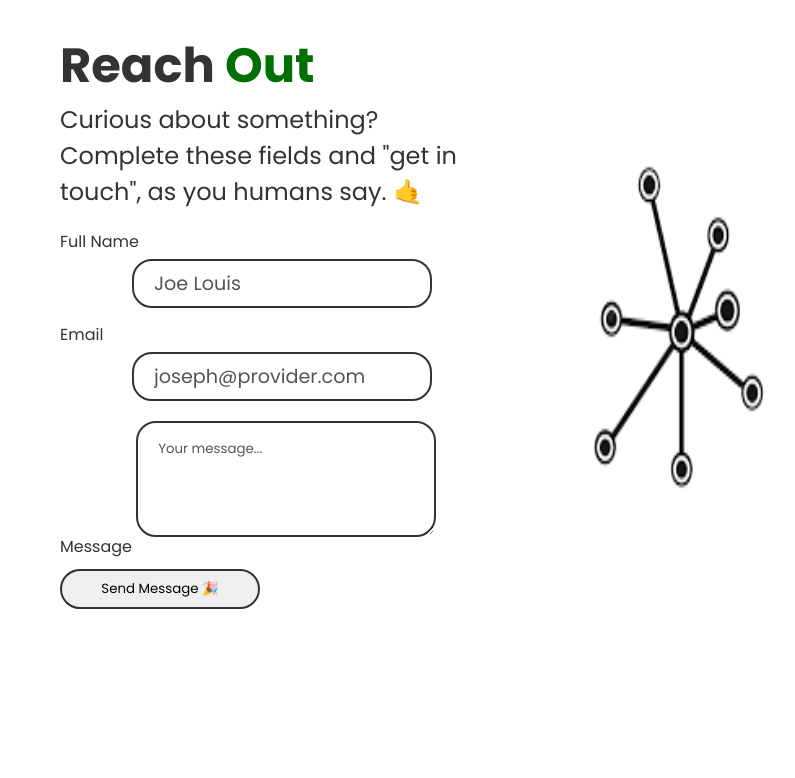
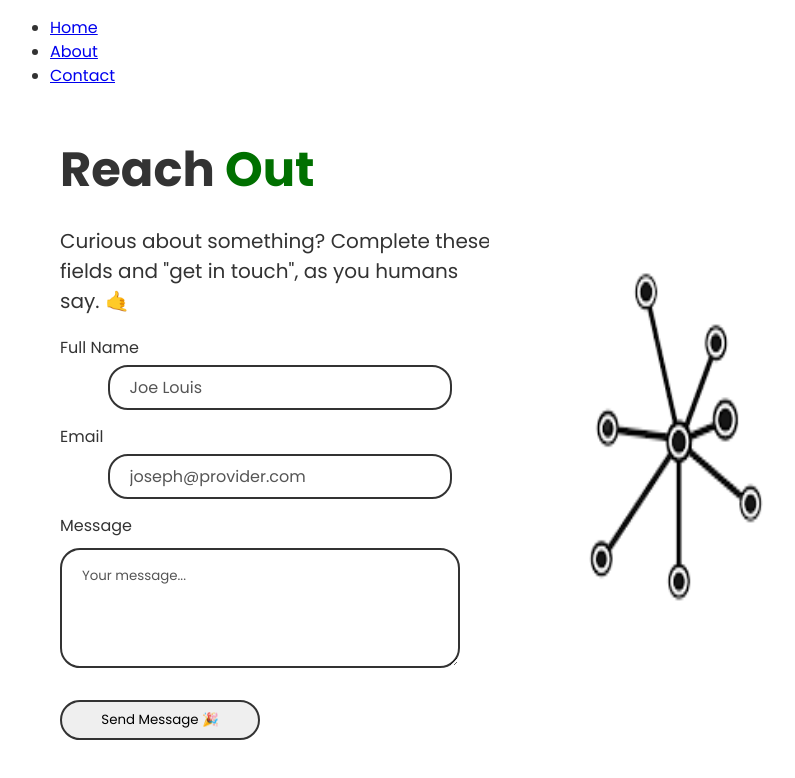
Before and after one commit to xpieemma/scrimba-project-sba, a plain HTML site: page index.html in a window 1280 px wide. Shown: the whole page, without its empty margins (180-975 px from the left). Drawn offline with nearby package versions, Linux system fonts and the light colour scheme.

Commit message:
Improve page accessibility

```diff
--- a/index.css
+++ b/index.css
@@ -5,60 +5,89 @@ body {
   line-height: 1.5;
   color: #333333;
 }
+
 body,
 .contact-input,
 .contact-textarea {
   font-family: "Poppins", sans-serif;
 }
+
+label {
+  display: block;
+  margin-bottom: 5px;
+}
+
 .contact-page {
   min-height: 100vh;
   max-width: 900px;
   overflow: hidden;
   margin: 0 auto;
 }
+
 .contact-form-section {
   display: flex;
   width: 800px;
   padding: 30px;
   margin: 0 auto;
 }
+
 .contact-image {
+  /* max-width: 100%; */
+  height: auto;
+  display: block;
   transform: rotate(180deg);
   width: 900px;
   margin-left: -10px;
+  width: 768px;
+  --aspect-ratio-w: 4;
+   --aspect-ratio-h: 3;
 }
+
 .contact-form-heading {
   font-size: 3rem;
   font-weight: bold;
   margin: 0;
 }
-.contact-form-heading span {
+
+.contact-form-heading mark {
   color: #007000;
+  background-color: transparent;
 }
+
 .contact-form-intro {
-  font-size: 1.5rem;
+  font-size: 1.25rem;
   margin-bottom: 20px;
 }
+
 .contact-input {
   display: block;
   width: 300px;
   margin: 5px auto 15px;
   border-radius: 20px;
   padding: 8px 20px;
-  font-size: 1.2rem;
+  font-size: 1rem;
   border: 2px solid #333333;
 }
+
 .contact-textarea {
-  max-width: 300px;
+  max-width: 400px;
   margin: 5px auto 15px;
   padding: 16px 20px;
   border: 2px solid #333333;
   border-radius: 20px;
+
+  /* stabilize the shape to prevent layout shift culprit  */
+  box-sizing: border-box;
+  width: 100%;
+  resize: vertical;
+  min-height: 120px;
 }
+
 .contact-input::-webkit-input-placeholder,
 .contact-textarea::-webkit-input-placeholder {
   color: #555555;
 }
+
 .contact-submit-button {
   border: 2px solid #333333;
   padding: 8px 20px;
@@ -68,6 +97,7 @@ body,
   cursor: pointer;
   font-family: "Poppins", sans-serif;
 }
+
 .contact-submit-button:hover {
   background-color: #dddddd;
 }
--- a/index.html
+++ b/index.html
@@ -1,48 +1,58 @@
-<html lang ="en">
+
+<!DOCTYPE html>
+<html lang="en">
+  <meta charset="UTF-8">
+  <meta name="viewport" content="width=device-width, initial-scale=1.0">
+  <title>Scrimba Challenge</title>
+
 <head>
   <script src="https://code.iconify.design/2/2.2.1/iconify.min.js"></script>
 
   <!-- Fonts & Icons -->
   <link rel="preconnect" href="https://fonts.googleapis.com" />
   <link rel="preconnect" href="https://fonts.gstatic.com" crossorigin />
-    <link
-      href="https://fonts.googleapis.com/css2?family=Poppins:wght@100;200;300;400;500;600;700;800;900&display=swap"
-      rel="stylesheet"
-    />
+  <link href="https://fonts.googleapis.com/css2?family=Poppins:wght@100;200;300;400;500;600;700;800;900&display=swap"
+    rel="stylesheet" />
 
   <link rel="stylesheet" href="index.css" />
 </head>
+
 <body class="contact-page">
+  <header>
+    <nav role="navigation" aria-label="Main Menu">
+      <ul>
+        <li><a href="#home">Home</a></li>
+        <li><a href="#about">About</a></li>
+        <li><a href="#contact" aria-current="page">Contact</a></li>
+      </ul>
+    </nav>
+  </header>
   <main id="main">
     <!-- Form section -->
-      <div class="contact-form-section">
+    <section class="contact-form-section" aria-labelledby="contact-heading">
       <form>
-          <h1 class="contact-form-heading">Reach <span>Out</span></h1>
-          <div class="contact-form-intro">
+        <h1 class="contact-form-heading">Reach <mark>Out</mark></h1>
+        <p class="contact-form-intro">
           Curious about something? Complete these fields and "get in touch",
-            as you humans say. 🤙
-          </div>
+          as you humans say. <wbr aria-hidden="true">🤙</wbr>
+        </p>
         <label for="name"> Full Name</label>
-          <input class="contact-input" id="name" type="text" placeholder="Joe Louis" />
+        <input class="contact-input" id="name" type="text" placeholder="Joe Louis" aria-required="true"
+          autocomplete="name" />
         <label for="email">Email</label>
         <input class="contact-input" id="email" type="text" placeholder="joseph@provider.com" />
         <label for="message">Message</label>
-          <textarea
-            class="contact-textarea" id="message"
-            rows="4"
-            cols="50"
-            placeholder="Your message..."
-          ></textarea>
-          <button
-            class="contact-submit-button"
-            type="button"
-            onclick="submitForm()"
-          >
-            Send Message 🎉
+        <textarea class="contact-textarea" id="message" rows="4" cols="50" placeholder="Your message..."
+          aria-describedby="form-instructions"></textarea>
+        <output id="form-status" role="status" aria-live="polite" for="name email message">
+        </output>
+        <button class="contact-submit-button" type="button" onclick="submitForm()">
+          Send Message <wbr aria-hidden="true">🎉</wbr>
         </button>
       </form>
-        <img class="contact-image" src="images/connect.png" alt="connection"/>
-      </div>
+      <img class="contact-image" src="images/connect.png" alt="connection" />
+    </section>
   </main>
 </body>
+
 </html>
```
Lines whose indentation alone changed are shown as unchanged.
